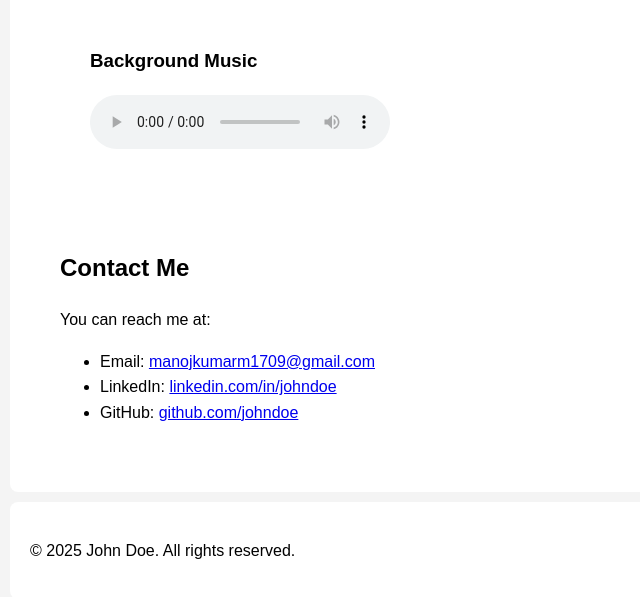
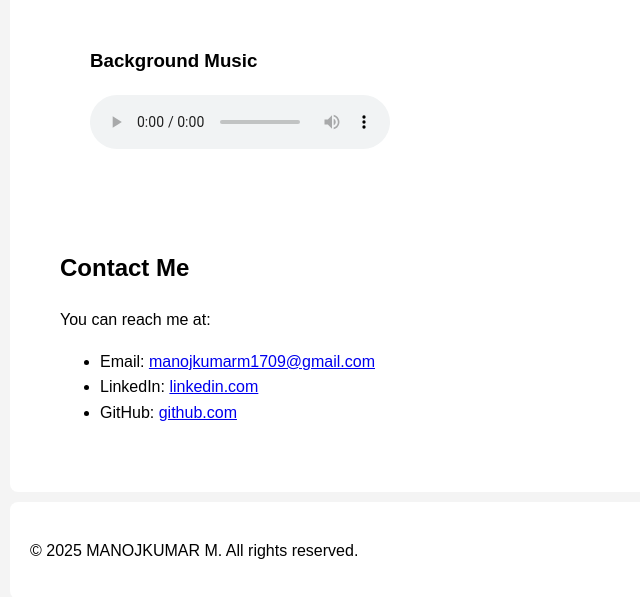
Before and after one commit to Manojkumar1709/FSD, a plain HTML site: page Assignment-3/index.html in a window 1280 px wide. Shown: the part 1400-1997 px from the top of the page, without its empty margins (0-640 px from the left). Drawn offline with Linux system fonts and the light colour scheme.

Commit message:
Updated Assignment-3

```diff
--- a/Assignment-3/index.html
+++ b/Assignment-3/index.html
@@ -68,14 +68,14 @@
       <p>You can reach me at:</p>
       <ul>
         <li>Email: <a href="mailto:manojkumarm1709@gmail.com">manojkumarm1709@gmail.com</a></li>
-        <li>LinkedIn: <a href="https://linkedin.com/in/johndoe" target="_blank">linkedin.com/in/johndoe</a></li>
-        <li>GitHub: <a href="https://github.com/johndoe" target="_blank">github.com/johndoe</a></li>
+        <li>LinkedIn: <a href="https://www.linkedin.com/in/manojkumar-m-10095832a/" target="_blank">linkedin.com</a></li>
+        <li>GitHub: <a href="https://github.com/Manojkumar1709" target="_blank">github.com</a></li>
       </ul>
     </section>
   </main>
 
   <footer>
-    <p>&copy; 2025 John Doe. All rights reserved.</p>
+    <p>&copy; 2025 MANOJKUMAR M. All rights reserved.</p>
   </footer>
 
 </body>
```
